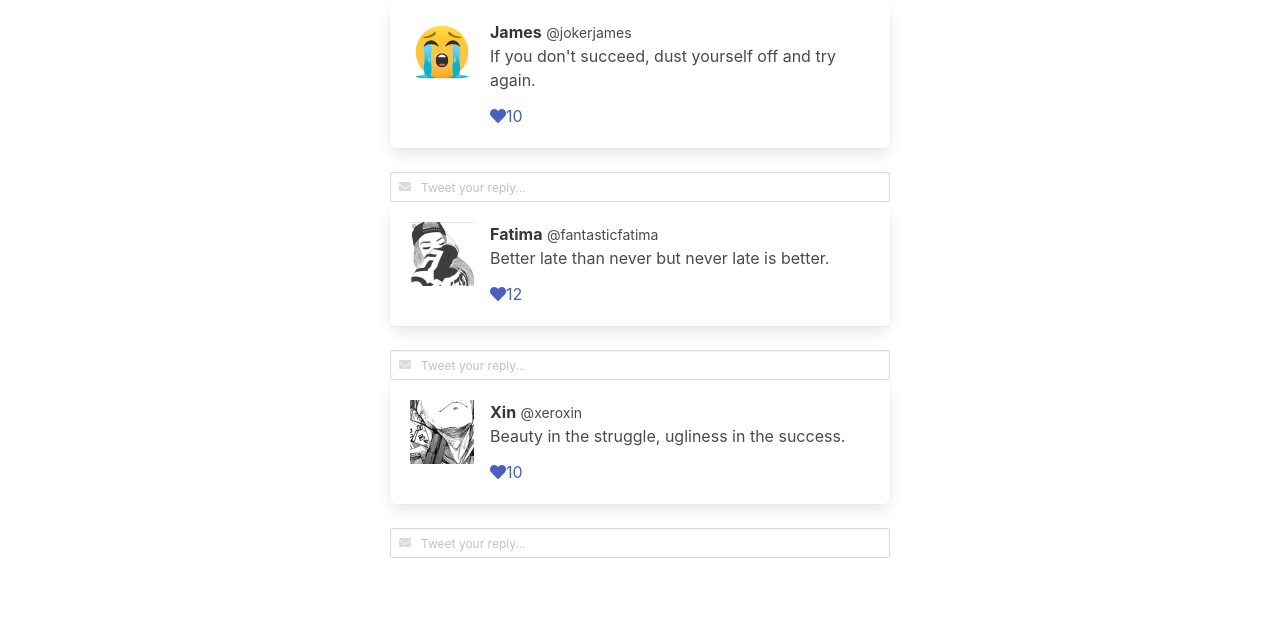
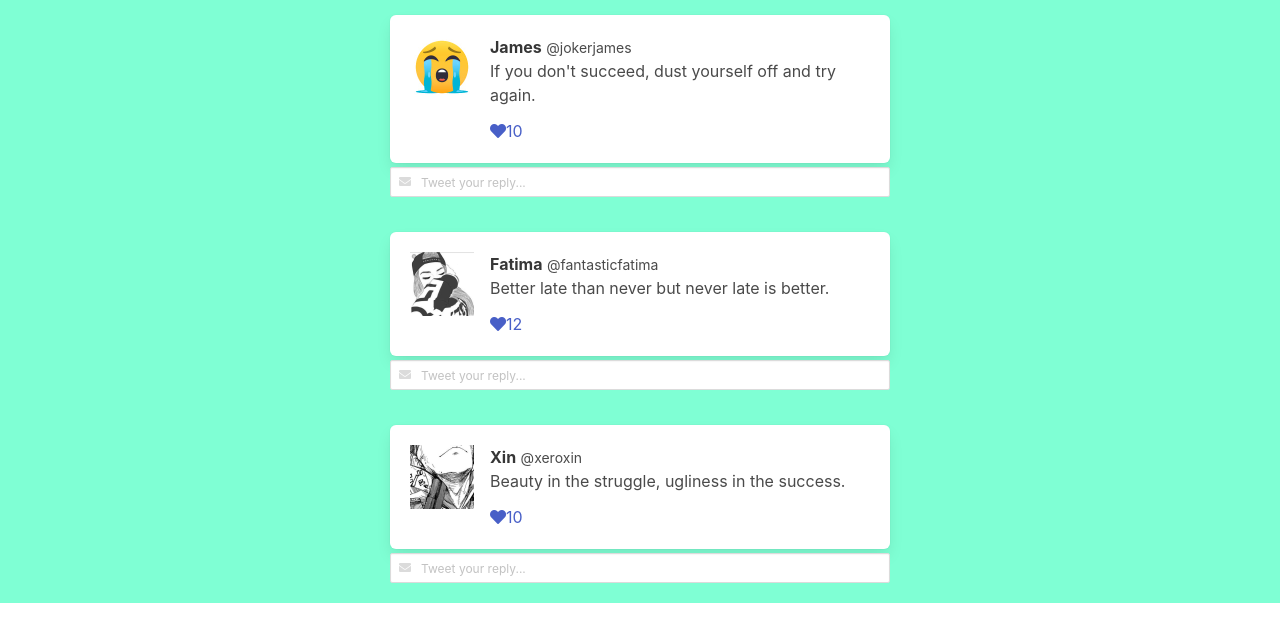
Before and after one commit to SacrednWild/FirstVueProjectTutorial, a plain HTML site: page BeforeAfterComponents/BeforeComponents/index.html in a window 1280 px wide. Drawn offline with nearby package versions, Linux system fonts and the light colour scheme.

Commit message:
Fix style to look like the example

```diff
--- a/BeforeAfterComponents/BeforeComponents/styles.css
+++ b/BeforeAfterComponents/BeforeComponents/styles.css
@@ -1,4 +1,17 @@
+body {
+  background-color: aquamarine;
+}
+
 .tweet {
   width: 500px;
   margin: 0 auto;
+  padding-top: 15px;
 }
+
+.control {
+  bottom: 20px;
+}
+
+article {
+  padding: 10px auto;
+}
```
